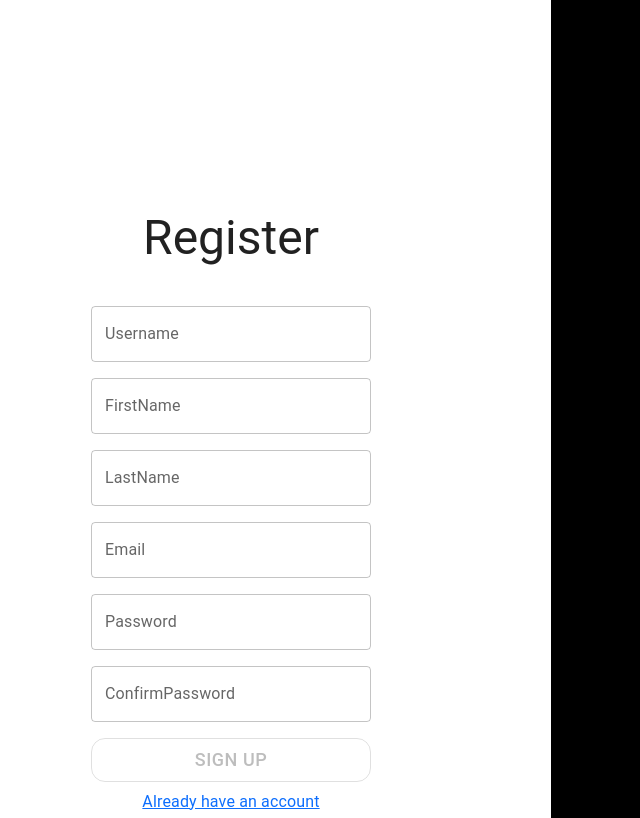
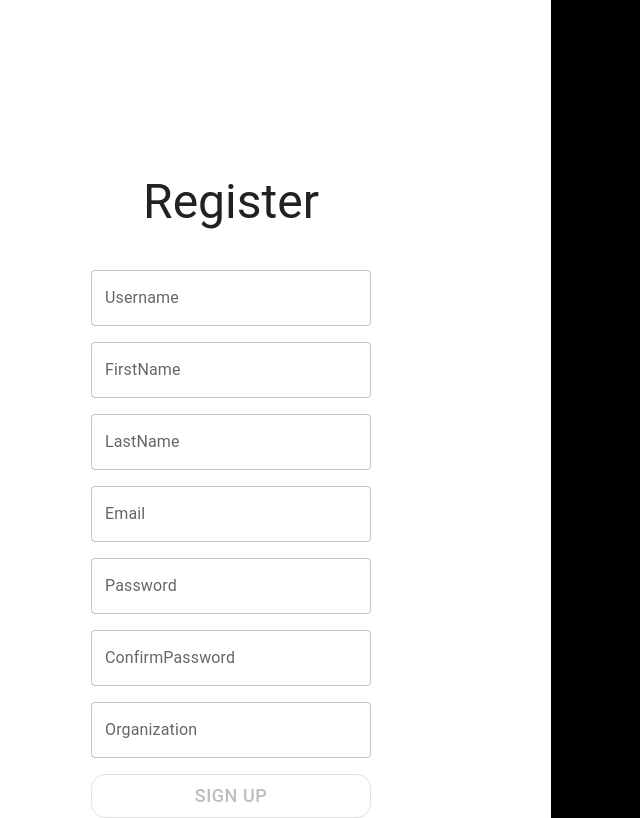
Before and after one commit to MTsatsarov/ExpenseTrackerFE, a React (Create React App) app: page /signUp in a window 1280 px wide. Shown: the top 818 px of the page, without its empty margins (89-729 px from the left). Built offline with nearby package versions, Linux system fonts and the light colour scheme.

Commit message:
Added organization

```diff
--- a/src/components/landing/Registration.tsx
+++ b/src/components/landing/Registration.tsx
@@ -15,18 +15,21 @@ interface IRegistrationfields {
 	email: string;
 	password: string;
 	confirmPassword: string;
+	organization: string;
 	isValidUsername: boolean;
 	isValidFirstName: boolean;
 	isValidLastName: boolean;
 	isValidPassword: boolean;
 	isValidEmail: boolean;
 	isValidConfirmPassword: boolean;
+	isValidOrganization: boolean;
 	isTouchedUsername: boolean;
 	isTouchedFirstName: boolean;
 	isTouchedLastName: boolean;
 	isTouchedPassword: boolean;
 	isTouchedEmail: boolean;
 	isTouchedConfirmPassword: boolean;
+	isTouchedOrganization: boolean;
 }
 
 const Register = () => {
@@ -51,6 +54,9 @@ const Register = () => {
 		isTouchedPassword: false,
 		isTouchedEmail: false,
 		isTouchedConfirmPassword: false,
+		organization:'',
+		isValidOrganization:false,
+		isTouchedOrganization:false,
 	});
 	const [canRegister, setCanRegister] = useState<boolean>(false);
 	useEffect(() => {
@@ -81,6 +87,9 @@ const Register = () => {
 		var isTouchedPassword = fields.isTouchedPassword;
 		var isTouchedEmail = fields.isTouchedEmail;
 		var isTouchedConfirmPassword = fields.isTouchedConfirmPassword;
+		var organization = fields.organization;
+		var validOrganization = fields.isValidOrganization;
+		var isTouchedOrganization = fields.isTouchedOrganization
 		switch (field) {
 			case "username":
 				validUsername = value.length > 0 && value.length <= 20;
@@ -122,6 +131,13 @@ const Register = () => {
 				confirmPassword = value;
 				isTouchedConfirmPassword = true;
 				break;
+				case "organization":
+					validOrganization = value.length >=2  && value.length<=50
+						? true
+						: false;
+					organization = value;
+					isTouchedOrganization = true;
+					break;
 			default:
 				break;
 		}
@@ -145,6 +161,9 @@ const Register = () => {
 			isTouchedEmail: isTouchedEmail,
 			isTouchedPassword: isTouchedPassword,
 			isTouchedConfirmPassword: isTouchedConfirmPassword,
+			organization:organization,
+			isValidOrganization:validOrganization,
+			isTouchedOrganization:isTouchedOrganization
 		}));
 
 		validateForm();
@@ -179,7 +198,8 @@ const Register = () => {
 					userName: fields.username,
 					lastName: fields.lastName,
 					email: fields.email,
-					password: fields.password
+					password: fields.password,
+					organization:fields.organization,
 				})
 				.then((response) => {
 					navigate("/", { replace: true });
@@ -319,6 +339,27 @@ const Register = () => {
 					onChange={handleChange}
 					onBlur={handleChange}
 				/>
+				<TextField
+					type="text"
+					name="organization"
+					label="Organization"
+					sx={{ m: 1 }}
+					error={
+						!fields.isValidOrganization && fields.isTouchedOrganization
+					}
+					color={
+						fields.isValidOrganization && fields.isTouchedOrganization
+							? "success"
+							: "primary"
+					}
+					focused={
+						fields.isValidOrganization && fields.isTouchedOrganization
+							? true
+							: false
+					}
+					onChange={handleChange}
+					onBlur={handleChange}
+				/>
 				<Button
 					type="submit"
 					disabled={!canRegister}
--- a/src/components/pages/client/ClientPortalNav.tsx
+++ b/src/components/pages/client/ClientPortalNav.tsx
@@ -65,7 +65,7 @@ const ClientPortalNav = (props: ClientPortalNav) => {
 							<HistoryIcon sx={{ color: 'white' }} />
 						</ListItemIcon>
 						<ListItemText>
-							<span style={{ fontSize: '0.9em', fontWeight: 300, color: 'white' }}>History</span>
+							<span style={{ fontSize: '0.9em', fontWeight: 300, color: 'white' }}>Organization History</span>
 						</ListItemText>
 					</ListItem>
 				</Link>
```
Also changed, not shown: src/components/pages/client/CreateServiceExpense/CreateServiceExpense.tsx (added, +11 -0 lines).
